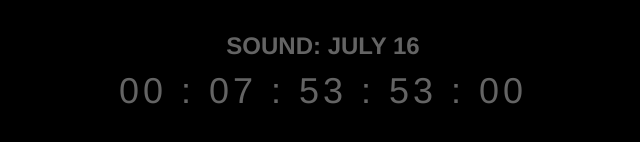
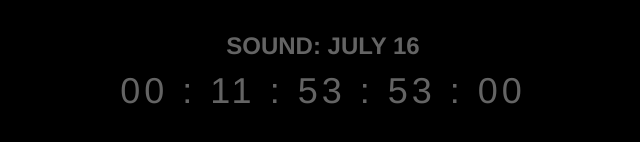
Before and after one commit to zzzael/SOUND, a plain HTML site: page index.html in a window 1280 px wide. Shown: the part 328-470 px from the top of the page, 317-957 px from the left. Drawn offline with Linux system fonts and the light colour scheme.

Commit message:
Update index.html
Updated time

```diff
--- a/index.html
+++ b/index.html
@@ -41,7 +41,7 @@
     <script>
         document.addEventListener('DOMContentLoaded', function() {
             const countdownElement = document.getElementById('countdown');
-            const targetDate = new Date('July 16, 2024 15:00:00 GMT').getTime();
+            const targetDate = new Date('July 16, 2024 19:00:00 GMT').getTime();
 
             function updateCountdown() {
                 const now = new Date().getTime();
```
